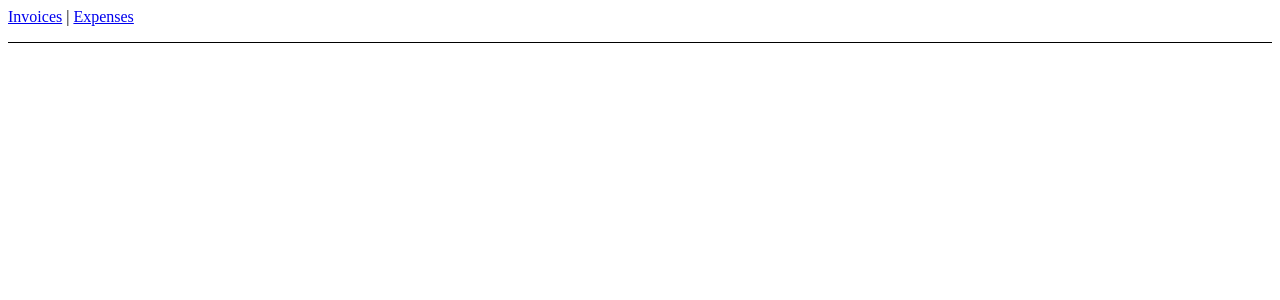
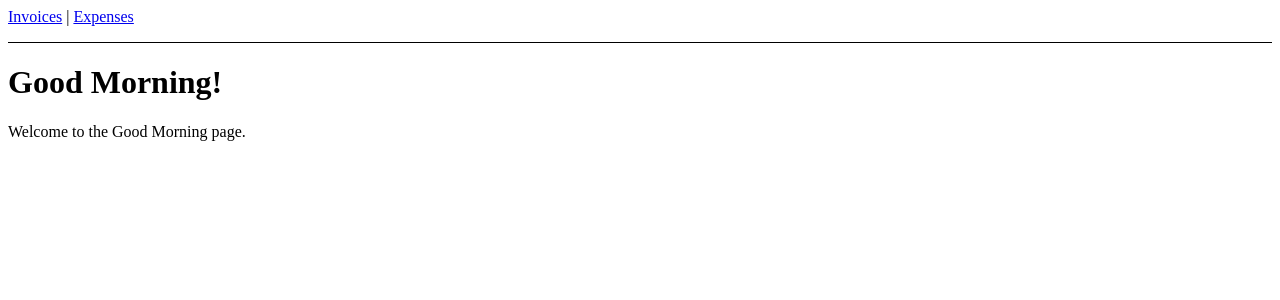
Before and after one commit to marceloliveirali/tutorial-react-router, a React (Vite) app: page / in a window 1280 px wide. Shown: the top 300 px of the page. Built offline with nearby package versions, Linux system fonts and the light colour scheme.

Commit message:
Index routes

```diff
--- a/src/main.tsx
+++ b/src/main.tsx
@@ -6,14 +6,18 @@ import Expenses from './routers/Expenses/index.tsx'
 import Invoices from './routers/Invoices/index.tsx'
 import NotFound from './routers/NotFound/index.tsx'
 import Invoice from './routers/Invoices/Invoice/index.tsx'
+import InvoiceIndex from './routers/Invoices/InvoicesIndex/index.tsx'
+import AppGoodMorning from './routers/AppGoodMorning/index.tsx'
 
 createRoot(document.getElementById('root')!).render(
   <StrictMode>
     <BrowserRouter>
       <Routes>
         <Route path="/" element={<App />}>
+          <Route index element={<AppGoodMorning />} />
           <Route path="/expenses" element={<Expenses />} />
           <Route path="/invoices" element={<Invoices />}>
+            <Route index element={<InvoiceIndex />} />
             <Route path=':invoiceId' element={<Invoice />} />
           </Route>
           <Route path="*" element={<NotFound />} />
--- /dev/null
+++ b/src/routers/AppGoodMorning/index.tsx
@@ -0,0 +1,10 @@
+function AppGoodMorning() {
+    return (
+        <>
+            <h1>Good Morning!</h1>
+            <p>Welcome to the Good Morning page.</p>
+        </>
+    );
+}
+
+export default AppGoodMorning;
--- /dev/null
+++ b/src/routers/Invoices/InvoicesIndex/index.tsx
@@ -0,0 +1,10 @@
+function InvoiceIndex()
+{
+    return (
+        <main style={{ padding: "1rem" }}>
+            <p>Select an invoice</p>
+        </main>
+    )
+}
+
+export default InvoiceIndex;
```
